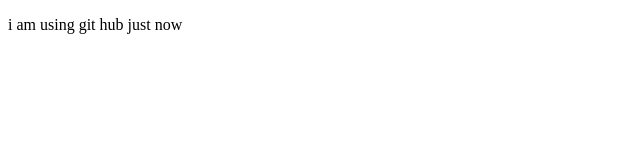
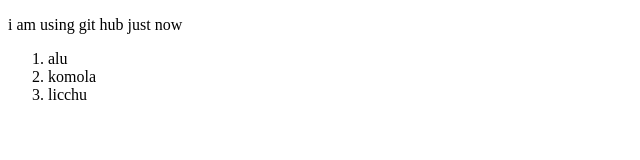
Before and after one commit to tahmid-1/my-new-project, a plain HTML site: page index.html in a window 1280 px wide. Shown: the whole page, without its empty margins (0-640 px from the left). Drawn offline with Linux system fonts and the light colour scheme.

Commit message:
added a list

```diff
--- a/index.html
+++ b/index.html
@@ -8,5 +8,10 @@
 <body>
     <p>i am using git hub just now
     </p>
+    <ol>
+        <li>alu</li>
+        <li>komola</li>
+        <li>licchu</li>
+    </ol>
 </body>
 </html>
```
